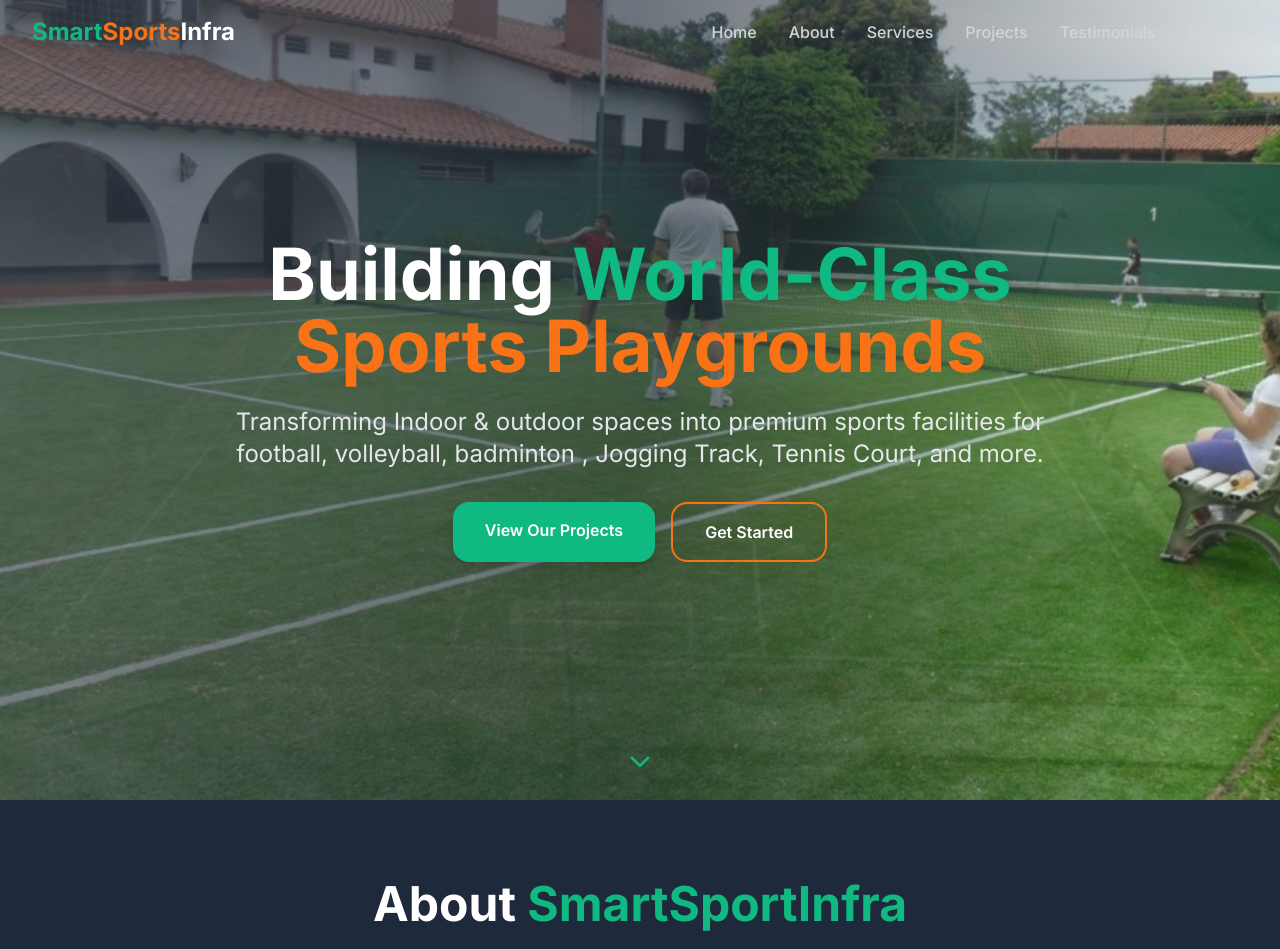
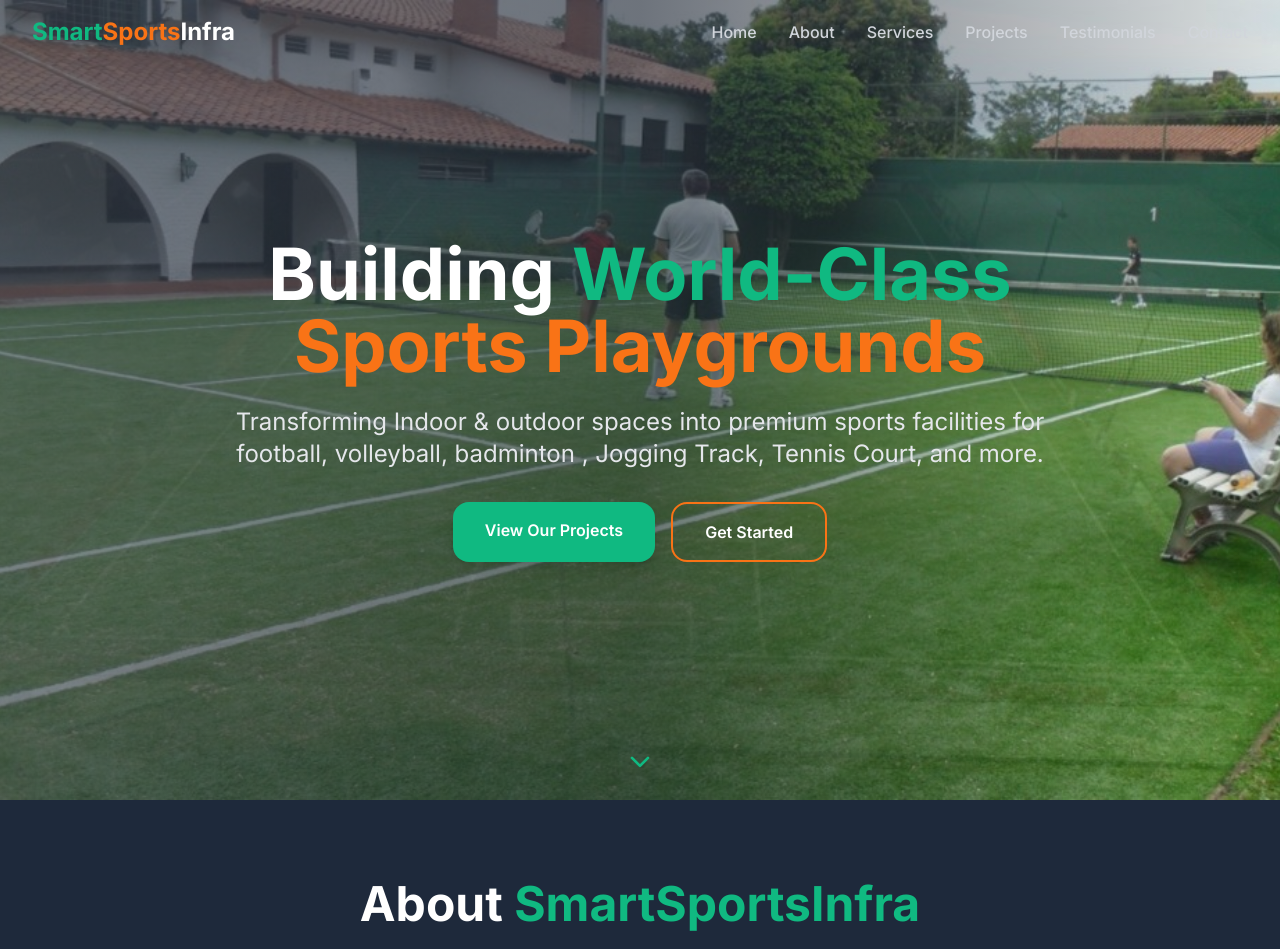
Before and after one commit to piyushsingh24/smartSportInfra, a React (Vite) app: page / in a window 1280 px wide. Shown: the top 949 px of the page. Built offline with nearby package versions, Linux system fonts and the light colour scheme.

Commit message:
about update

```diff
--- a/src/components/About.tsx
+++ b/src/components/About.tsx
@@ -54,7 +54,7 @@
           className="text-center mb-16"
         >
           <h2 className="text-4xl sm:text-5xl font-bold text-white mb-4">
-            About <span className="text-emerald-500">SmartSportInfra</span>
+            About <span className="text-emerald-500">SmartSportsInfra</span>
           </h2>
           <p className="text-xl text-gray-300 max-w-3xl mx-auto leading-relaxed">
             Smart Sports Infrastructure was founded with the objective of
```
